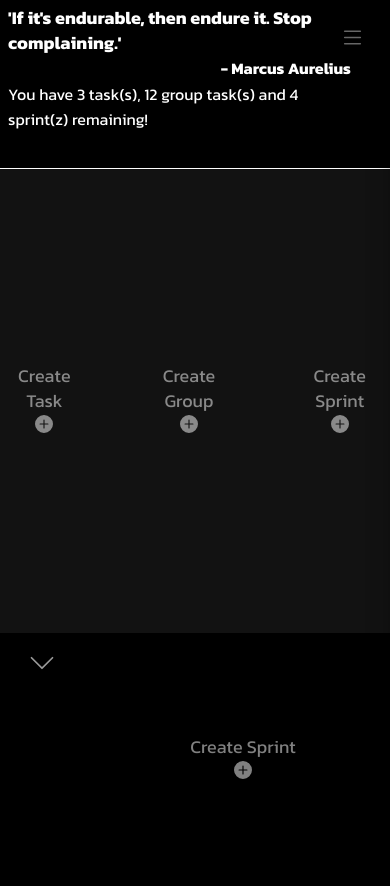
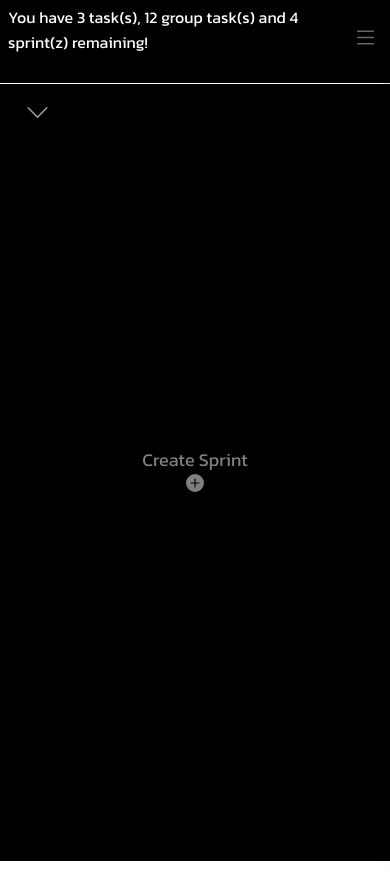
Before and after one commit to EdwardIY/Sprintz-App, a React (Create React App) app: page / in a window 390 px wide. After the commit the page ends 861 px from the top, so only its background shows below. Built offline with nearby package versions, Linux system fonts and the light colour scheme.

Commit message:
base layout res

```diff
--- a/src/App.tsx
+++ b/src/App.tsx
@@ -105,7 +105,7 @@ months: [
           DateCollection={DateCollection} />
       </div>
 
-        <div style={{height: showSprints ? '55vh' : '85vh'}} className="Container--row Main">
+        <div  className={`Container--row Main` + ` ${showSprints ? 'Main--shorten' : 'Main--expand'}`}>
         <Today
           tasksToday={tasksToday}
           setTasksToday={setTasksToday}
--- a/src/Layout/Sprints.tsx
+++ b/src/Layout/Sprints.tsx
@@ -99,7 +99,7 @@ export default function Sprints({
                                 selected={selected}
                                 // controls={{delete:handleMountDelete, edit:handleMountEdit, update:handleMountUpdate}}
                                 value={sprint.progress}
-                                size={100}
+                                size={90}
                                 root_color='#e3e3e3'
                                 progress_color='#545B77'
                                 value_color='#121212'
--- a/src/main.css
+++ b/src/main.css
@@ -47,7 +47,8 @@ opacity: .6;
 }
 @media(max-width:600px){
     .Navbar__OpenNav {
-        right: 1em;
+        right: .5em;
+        top:1em
     }
 }
 
@@ -61,6 +62,18 @@ height: 15vh;
 background-color: var(--primaryColor);
 /* border: 5px solid blue; */
 /* overflow: hidden; */
+}
+@media(max-width: 700px){
+    .Header {
+        height: 10vh;
+    }
+    .Header .Agenda__Quote,
+    .Header .Agenda__Quote__Author{
+        display: none;
+    }
+    .Agenda__Tasks {
+        width: 90%;
+    }
 }
 
 /* Agenda */
@@ -112,7 +125,7 @@ align-self: stretch;
         width: 100%;
     }
 }
-@media(max-width: 700px){
+/* @media(max-width: 700px){
     .Navbar__OpenNav {
 
     }
@@ -130,15 +143,22 @@ align-self: stretch;
 }
 @media(max-width: 500px){
     .Header{
-        height: 20vh;
+        height: auto;
     }
+    .Agenda__Quote {
+        margin-bottom: 1em;
+    }
+    .Agenda__Quote__Author {
+        left:0%;
+        font-size: 12px;
+        }
     .Main{
         height: 50vh;
     }
     .Sprints{
         height: 30vh;
     }
-}
+} */
 
 
 /* Used in both tasks and sprints */
@@ -147,9 +167,10 @@ position: absolute;
 gap:50px;
 text-align: center;
 font-size: 18px;
+left: 0;
+right: 0;
 }
 .EmptyCategory__AddContainer--Sprint {
-width: 100%;
 align-self: center !important;
 }
 .EmptyCategory__AddOption {
@@ -166,7 +187,6 @@ opacity: 1;
 width: 100vw;
 justify-content: flex-end;
 /* border: 5px solid red; */
-height: 55vh;
 transition: .5s;
 /* height: 85vh;  */
 }
@@ -174,9 +194,11 @@ transition: .5s;
 /* height: 55vh; */
 width: 100%;
 padding: 1em;
+padding-left: 2.5em;
 position: relative;
 justify-content: start;
 align-items: flex-start;
+
 flex-wrap: wrap;
 gap:1em 1em;
 background: var(--colorA);
@@ -293,6 +315,12 @@ opacity: .6;
 .Main__Options__Close--toggle:hover {
 opacity: 1;
 }
+.Main--expand{
+    height: 85vh !important;
+}
+.Main--shorten {
+    height: 53vh !important;
+}
 @media(max-width: 1000px){
     .Main {
         flex-direction: column;
@@ -308,20 +336,33 @@ opacity: 1;
         .Main__Options {
             display: none;
         }
-    /* .Main__Options {
-        width: 100%;
-        border-left:none;
-        flex-direction: row;
-        margin:auto !important;
-        height: 30%;
-        border-top: 1px solid var(--secondaryColor);
-        }
-        */
     .Main__Options__Close--toggle {
         display: none !important;
     }
 }
+@media(max-width:700px){
+    .Main--expand{
+        height: 90vh !important;
+    }
+    .Main--shorten {
+        height: 0vh !important;
+    }
 
+}
+@media(max-width:400px){
+    .Main__Tasks {
+        flex-wrap: nowrap;
+        flex-direction: column;
+        justify-content: center;
+        align-items: center;
+        padding-left: 0em;
+    }
+     .EmptyCategory__AddContainer {
+        flex-direction: column;
+        }
+}
+
+/* EmptyCategory__AddContainer */
 
 /* Sprints */
 .Sprints{
@@ -329,8 +370,8 @@ background-color: black;
 justify-content: flex-start;
 padding: 1em 3em;
 align-items: flex-start;
-height: 30vh;
-min-height: 30vh;
+/* height: 31vh; */
+height: 33vh;
 gap:5em;
 position: relative;
 /* border: 5px solid green; */
@@ -345,6 +386,7 @@ align-items: center; */
 line-height: 1.3em;
 max-height: 100%;
 min-width: max-content;
+width: 300px;
 position: relative;
 }
 .Sprints__Sprint__Title{
@@ -367,14 +409,14 @@ opacity: 1;
 .Sprint_OpenToggle{
 position: absolute;
 bottom:1em;
-left:1em;
-font-size: 28px;
+left:.3em;
+font-size: 25px;
 opacity: .6;
 }
 .Sprint_CloseToggle {
 position: absolute;
 left: 1em;
-font-size: 28px;
+font-size: 25px;
 opacity: .6;
 }
 .Sprint_CloseToggle:hover {
@@ -429,6 +471,25 @@ position: absolute;
 right:5px;
 top:5px;
 }
+@media(max-width:700px){
+    .Sprints {
+        height: 92vh !important;
+    }
+}
+@media(max-width:760px){
+    /* .Sprint_CloseToggle,
+    .Sprint_OpenToggle {
+        display: none !important;
+    } */
+    .Sprints{
+        flex-wrap: wrap;
+        overflow: scroll;
+    }
+    /* .Sprints__Sprint {
+        flex-direction: row;
+        gap:1em;
+    } */
+ }
 
 
 /* PopUp */
@@ -444,6 +505,7 @@ text-align: center;
 border-radius: 10px;
 background: var(--primaryColor);
 width: max-content;
+max-width: 100vw;
 height: max-content;
 align-items: flex-start;
 gap:2em;
```
